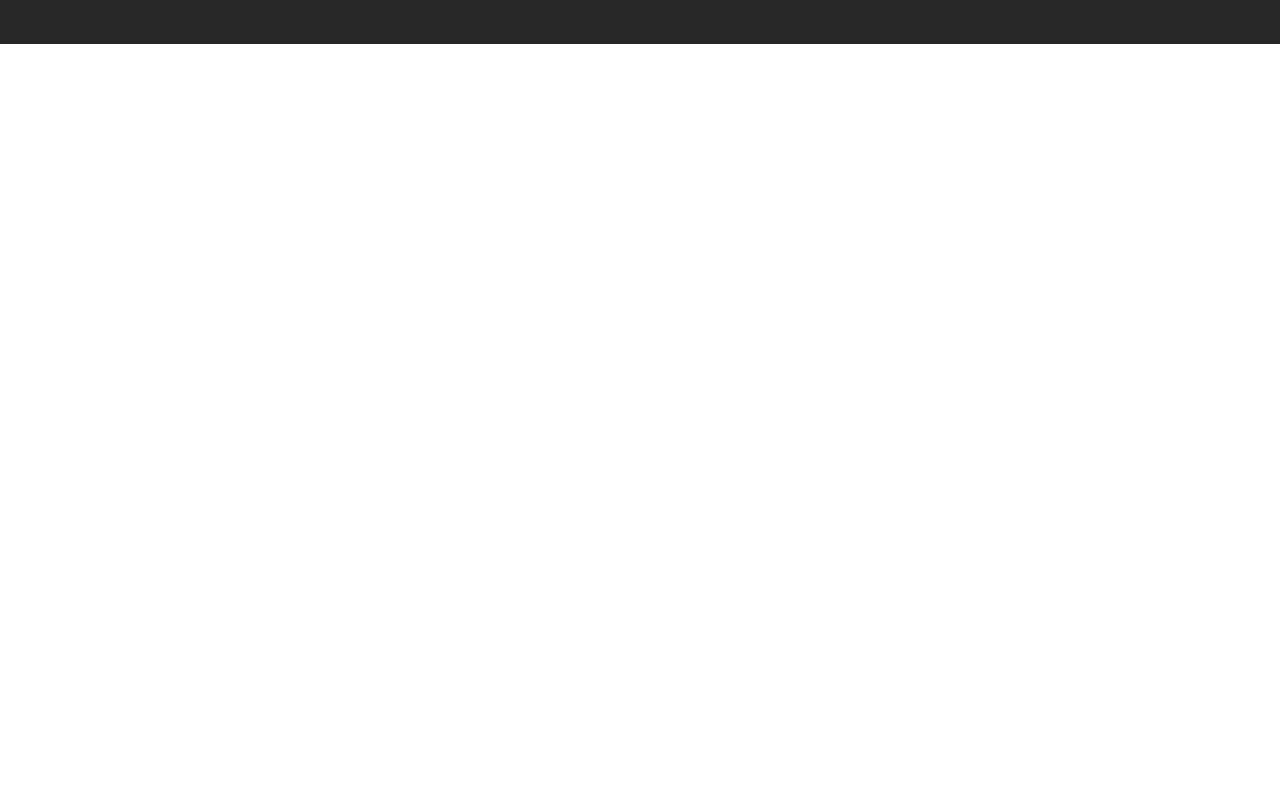
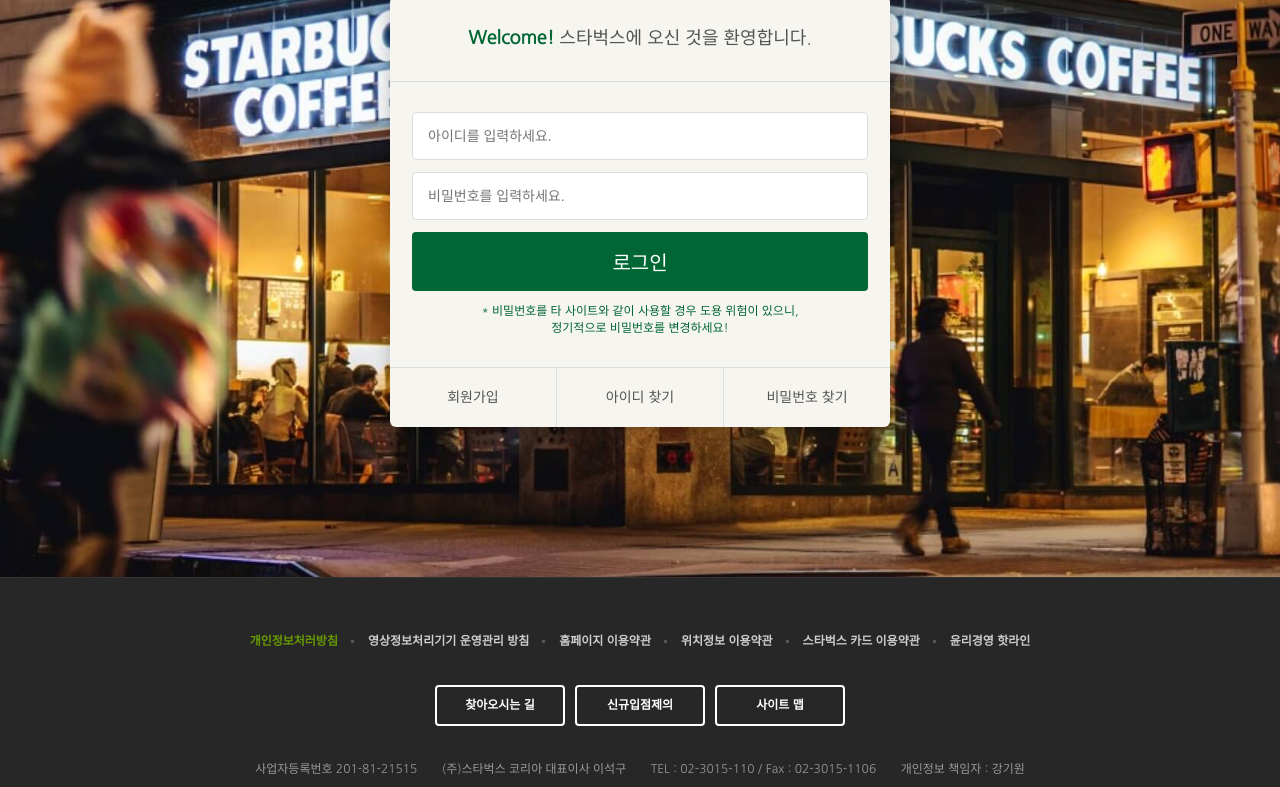
Before and after one commit to hyeonRoo/starbucks, a plain HTML site: page signin/index.html in a window 1280 px wide. Shown: the part 290-1077 px from the top of the page. Before the commit the page ends 800 px from the top, so only its background shows below. Drawn offline with nearby package versions, Linux system fonts and the light colour scheme.

Commit message:
로그인 페이지 완성

```diff
--- /dev/null
+++ b/css/signin.css
@@ -0,0 +1,83 @@
+.signin{
+  margin-top:120px;
+  padding: 100px 0 150px;
+  background:url("../images/signin_bg.jpg") center no-repeat;
+  background-size:cover;
+  background-attachment: fixed;
+}
+
+.signin h1{
+  color:#fff;
+  font-size:30px;
+  font-weight: 700;
+  text-align: center;
+  margin-bottom: 24px;
+}
+
+.signin .signin__card{
+  width:500px;
+  margin:0 auto;
+  border-radius: 6px;
+  background:#f6f5f0;
+  box-shadow: 2px 2px 20px rgba(0,0,0,.3);
+  color:#555;
+}
+
+.signin__card h2{
+  padding: 30px;
+  font-size: 18px;
+  text-align: center;
+  border-bottom: 1px solid #ddd;
+}
+
+.signin__card h2 strong{
+  font-weight: 700;
+  color:#006633
+}
+
+.signin__card form{
+  padding: 30px 22px;
+}
+
+.signin__card form input{
+  width:100%;
+  margin-bottom: 12px;
+  padding: 15px;
+  border:1px solid #ddd;
+  border-radius: 4px;
+  outline: none;
+  box-sizing: border-box;
+  font-size:14px;
+}
+
+.signin__card form [type="submit"]{
+  background:#006633;
+  border:none;
+  color:#fff;
+  font-size:20px;
+  cursor:pointer;
+}
+
+.signin__card form p{
+  font-size:12px;
+  color:#006633;
+  text-align: center;
+}
+
+.signin__card .actions{
+  display: flex;
+  border-top:1px solid #ddd;
+}
+
+.signin__card .actions a{
+  flex-grow: 1;
+  flex-basis: 0;
+  text-align: center;
+  padding:20px;
+  color:#555;
+  font-size:14px;
+  border-right: 1px solid #ddd;
+}
+
+.signin__card .actions a:last-child{border-right:none;}
+.signin__card .actions a:hover{text-decoration: underline;}
--- a/signin/index.html
+++ b/signin/index.html
@@ -30,6 +30,7 @@
   <!-- googlematerial -->
   <link rel="stylesheet" href="https://fonts.googleapis.com/icon?family=Material+Icons" />
   <link rel="stylesheet" href="../css/common.css">
+  <link rel="stylesheet" href="../css/signin.css">
 
   <script defer src="../js/common.js"></script>
 
@@ -357,7 +358,26 @@
   </header>
 
   <section class="signin">
-
+    <h1>로그인</h1>
+    <div class="signin__card">
+      <h2>
+        <strong>Welcome!</strong> 스타벅스에 오신 것을 환영합니다.
+      </h2>
+      <form>
+        <input type="text" placeholder="아이디를 입력하세요." />
+        <input type="password" placeholder="비밀번호를 입력하세요." />
+        <input type="submit" value="로그인" />
+        <p>
+          * 비밀번호를 타 사이트와 같이 사용할 경우 도용 위험이 있으니,<br />
+          정기적으로 비밀번호를 변경하세요!
+        </p>
+      </form>
+      <div class="actions">
+        <a href="javascript:void(0)">회원가입</a>
+        <a href="javascript:void(0)">아이디 찾기</a>
+        <a href="javascript:void(0)">비밀번호 찾기</a>
+      </div>
+    </div>
   </section>
 
        <!-- Footer -->
```
